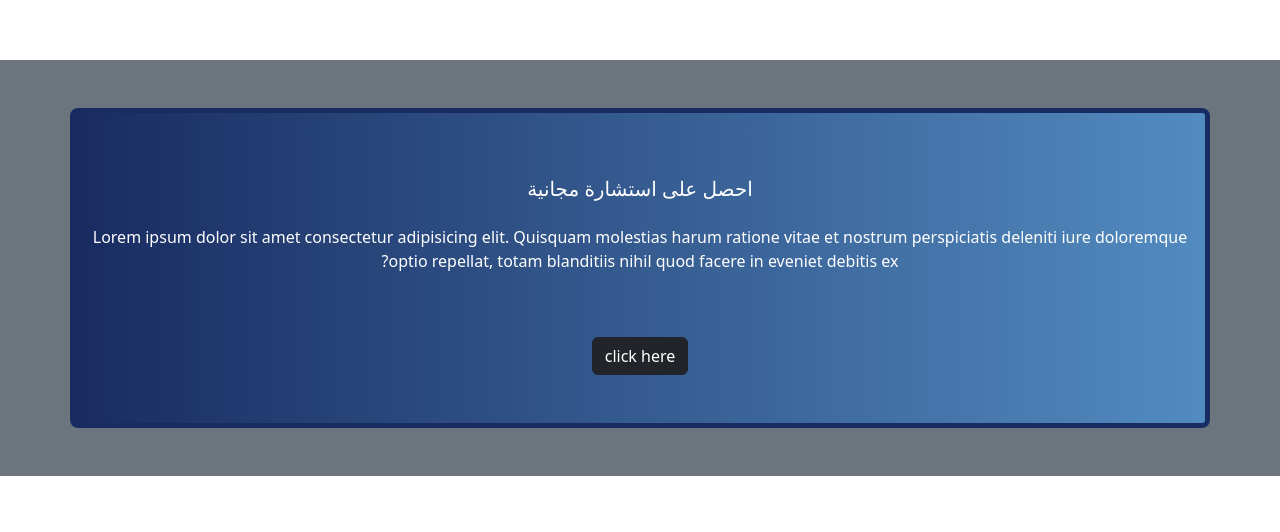
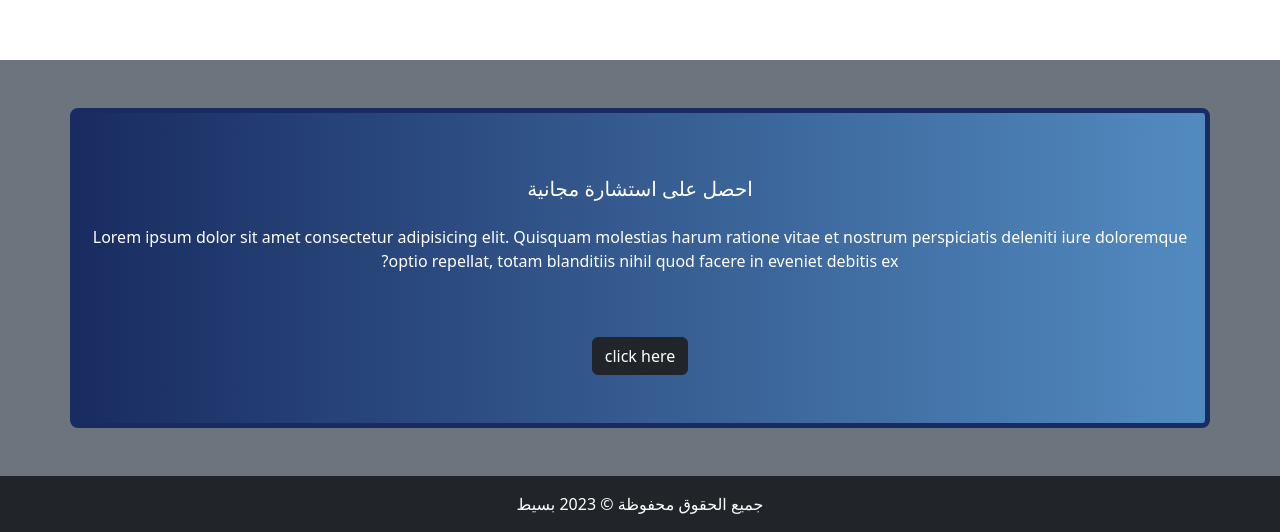
Before and after one commit to nour-el-dien/bassit, a plain HTML site: page index.html in a window 1280 px wide. Shown: the part 2917-3449 px from the top of the page. Before the commit the page ends 3393 px from the top, so only its background shows below. Drawn offline with Linux system fonts and the light colour scheme.

Commit message:
add footer

```diff
--- a/index.html
+++ b/index.html
@@ -136,4 +136,7 @@
 
     <script src="js/bootstrap.bundle.min.js"></script>
 </body>
+<footer class="bg-dark text-white text-center py-3">
+  <p class="mb-0">جميع الحقوق محفوظة &copy; 2023 بسيط</p>
+</footer>
 </html>
```
